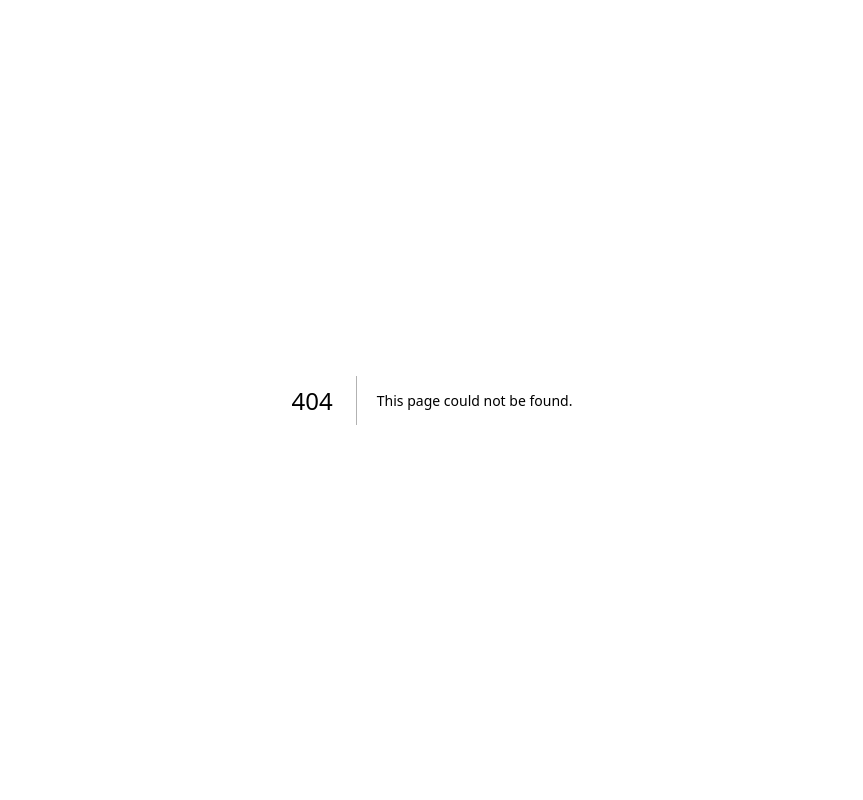
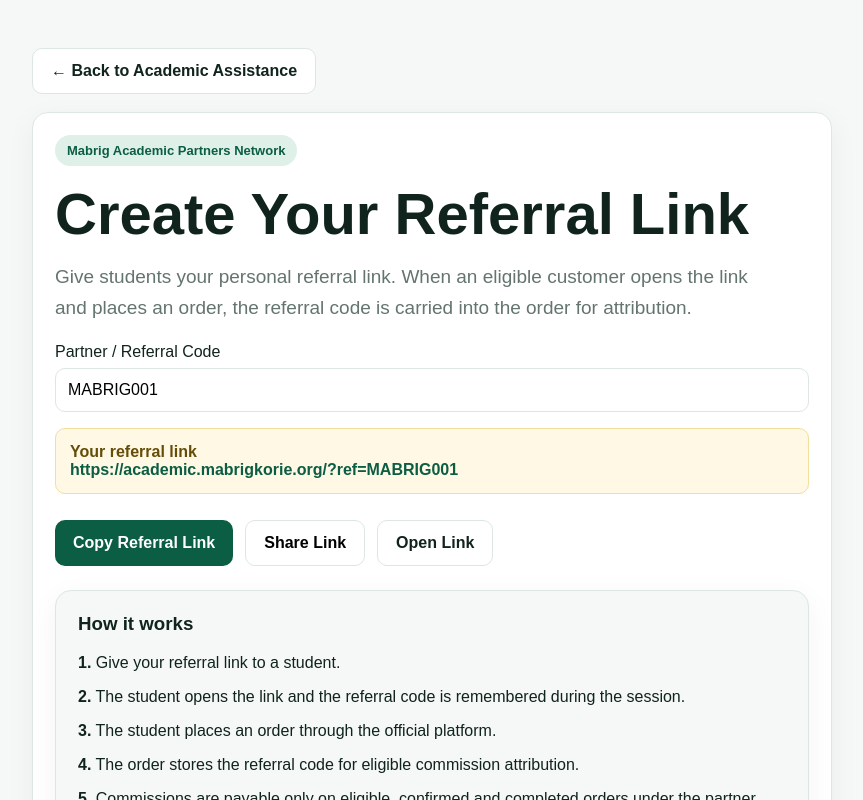
Before and after one commit to mabrig1/mabrig-academic-assistance, a Next.js app: page /partners in a window 1280 px wide. Before the commit this address had no page. Shown: the top 800 px of the page, without its empty margins (208-1071 px from the left). Built offline with nearby package versions, Linux system fonts and the light colour scheme.

Commit message:
feat: add partner referral links and attribution
Add partner referral page, persist referral codes through checkout, and store referral attribution on orders.

```diff
--- a/app/api/orders/v2/route.ts
+++ b/app/api/orders/v2/route.ts
@@ -23,6 +23,7 @@
     const department = String(form.get("department") || "").trim() || null;
     const serviceName = String(form.get("service") || "").trim();
     const instructions = String(form.get("instructions") || "").trim();
+    const referralCode = String(form.get("referralCode") || "").trim().slice(0, 64) || null;
     const rawPrintOption = String(form.get("printOption") || "");
     const rawPrintType = String(form.get("printType") || "");
     const rawBinding = String(form.get("binding") || "");
@@ -42,11 +43,11 @@
     const orderNumber = `MAB-${new Date().toISOString().slice(0, 10).replaceAll("-", "")}-${Math.floor(10000 + Math.random() * 90000)}`;
     const quotedAmount = calculateQuote({ service: serviceName, printOption, printType, copies, binding, delivery: printOption === "DIGITAL_PRINT_DELIVERY" });
 
-    const order = await Order.create({ orderNumber, userId: user._id, serviceId: service._id, instructions, quotedAmount, printOption, printType, copies, binding });
+    const order = await Order.create({ orderNumber, userId: user._id, serviceId: service._id, referralCode, instructions, quotedAmount, printOption, printType, copies, binding });
     if (file instanceof File && file.size > 0) await OrderFile.create({ orderId: order._id, fileName: file.name, storageKey: `pending/${orderNumber}/${file.name}`, mimeType: file.type || null, sizeBytes: file.size });
     if (printOption === "DIGITAL_PRINT_DELIVERY") await Delivery.create({ orderId: order._id, location: deliveryLocation, addressNote: deliveryNote || null });
 
-    return NextResponse.json({ ok: true, orderId: order.orderNumber, quotedAmount, currency: "NGN", emailAvailable: Boolean(user.email), status: order.status });
+    return NextResponse.json({ ok: true, orderId: order.orderNumber, quotedAmount, currency: "NGN", emailAvailable: Boolean(user.email), referralCode, status: order.status });
   } catch (error) {
     console.error("MongoDB order creation failed", error);
     return NextResponse.json({ error: "We could not create the order. Check MONGODB_URI and try again." }, { status: 500 });
--- /dev/null
+++ b/app/partners/page.tsx
@@ -0,0 +1,64 @@
+"use client";
+
+import { useMemo, useState } from "react";
+
+const SITE_URL = "https://academic.mabrigkorie.org";
+
+export default function PartnersPage() {
+  const [code, setCode] = useState("MABRIG001");
+  const [copied, setCopied] = useState(false);
+
+  const referralLink = useMemo(() => {
+    const clean = code.trim().replace(/[^a-zA-Z0-9_-]/g, "").slice(0, 64) || "MABRIG001";
+    return `${SITE_URL}/?ref=${encodeURIComponent(clean)}`;
+  }, [code]);
+
+  async function copyLink() {
+    await navigator.clipboard.writeText(referralLink);
+    setCopied(true);
+    setTimeout(() => setCopied(false), 1800);
+  }
+
+  async function shareLink() {
+    if (navigator.share) {
+      await navigator.share({ title: "Mabrig Academic Assistance", text: "Use my Mabrig Academic Assistance referral link:", url: referralLink });
+    } else {
+      await copyLink();
+    }
+  }
+
+  return <main className="section"><div className="container" style={{maxWidth:800}}>
+    <a className="btn secondary" href="/">← Back to Academic Assistance</a>
+    <div className="card" style={{marginTop:18}}>
+      <span className="badge">Mabrig Academic Partners Network</span>
+      <h1 style={{fontSize:"clamp(34px,6vw,58px)"}}>Create Your Referral Link</h1>
+      <p className="lead">Give students your personal referral link. When an eligible customer opens the link and places an order, the referral code is carried into the order for attribution.</p>
+
+      <label className="field" style={{marginTop:20}}><span>Partner / Referral Code</span><input value={code} onChange={e => setCode(e.target.value)} placeholder="e.g. MABRIG001" autoCapitalize="characters" /></label>
+
+      <div className="notice" style={{marginTop:16,wordBreak:"break-all"}}>
+        <strong>Your referral link</strong><br />
+        <a href={referralLink} style={{color:"var(--green)",fontWeight:700}}>{referralLink}</a>
+      </div>
+
+      <div className="actions">
+        <button className="btn primary" onClick={copyLink}>{copied ? "✓ Link Copied" : "Copy Referral Link"}</button>
+        <button className="btn secondary" onClick={shareLink}>Share Link</button>
+        <a className="btn secondary" href={referralLink}>Open Link</a>
+      </div>
+
+      <div className="card" style={{marginTop:24,background:"#f5f8f6"}}>
+        <h3>How it works</h3>
+        <p><strong>1.</strong> Give your referral link to a student.</p>
+        <p><strong>2.</strong> The student opens the link and the referral code is remembered during the session.</p>
+        <p><strong>3.</strong> The student places an order through the official platform.</p>
+        <p><strong>4.</strong> The order stores the referral code for eligible commission attribution.</p>
+        <p style={{marginBottom:0}}><strong>5.</strong> Commissions are payable only on eligible, confirmed and completed orders under the partner programme terms.</p>
+      </div>
+
+      <div className="notice" style={{marginTop:16}}>
+        <strong>Important:</strong> Use only the referral code assigned to you by the Mabrig Academic Partners programme. Do not impersonate another partner or create misleading referral claims.
+      </div>
+    </div>
+  </div></main>;
+}
--- a/lib/models.ts
+++ b/lib/models.ts
@@ -21,6 +21,7 @@
   orderNumber: { type: String, required: true, unique: true, index: true },
   userId: { type: Schema.Types.ObjectId, ref: "MabrigUser", required: true },
   serviceId: { type: Schema.Types.ObjectId, ref: "MabrigService", required: true },
+  referralCode: { type: String, default: null, index: true },
   status: { type: String, default: "NEW" },
   instructions: { type: String, required: true },
   quotedAmount: { type: Number, default: null },
```
Also changed, not shown: app/page.tsx (+17 -3 lines).
